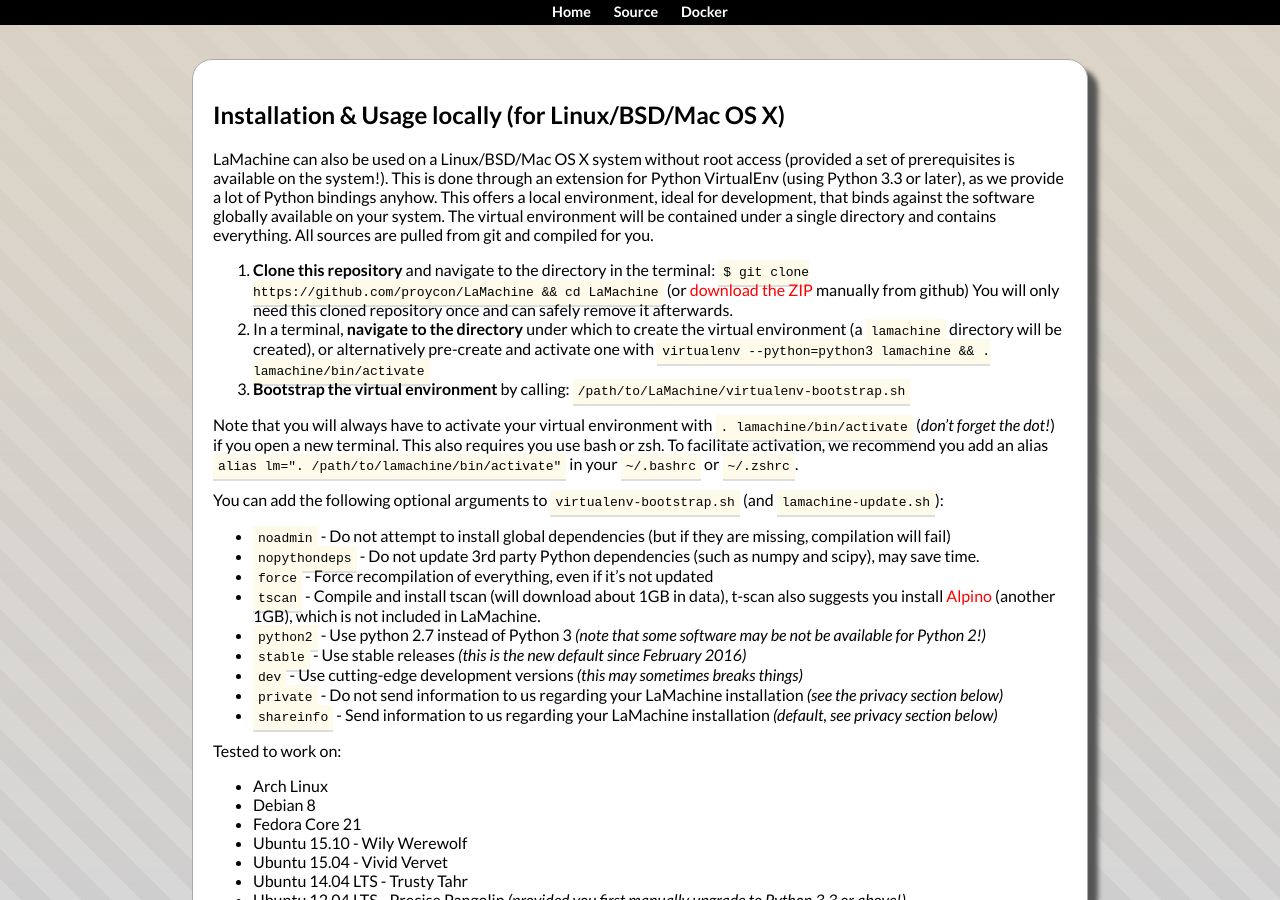
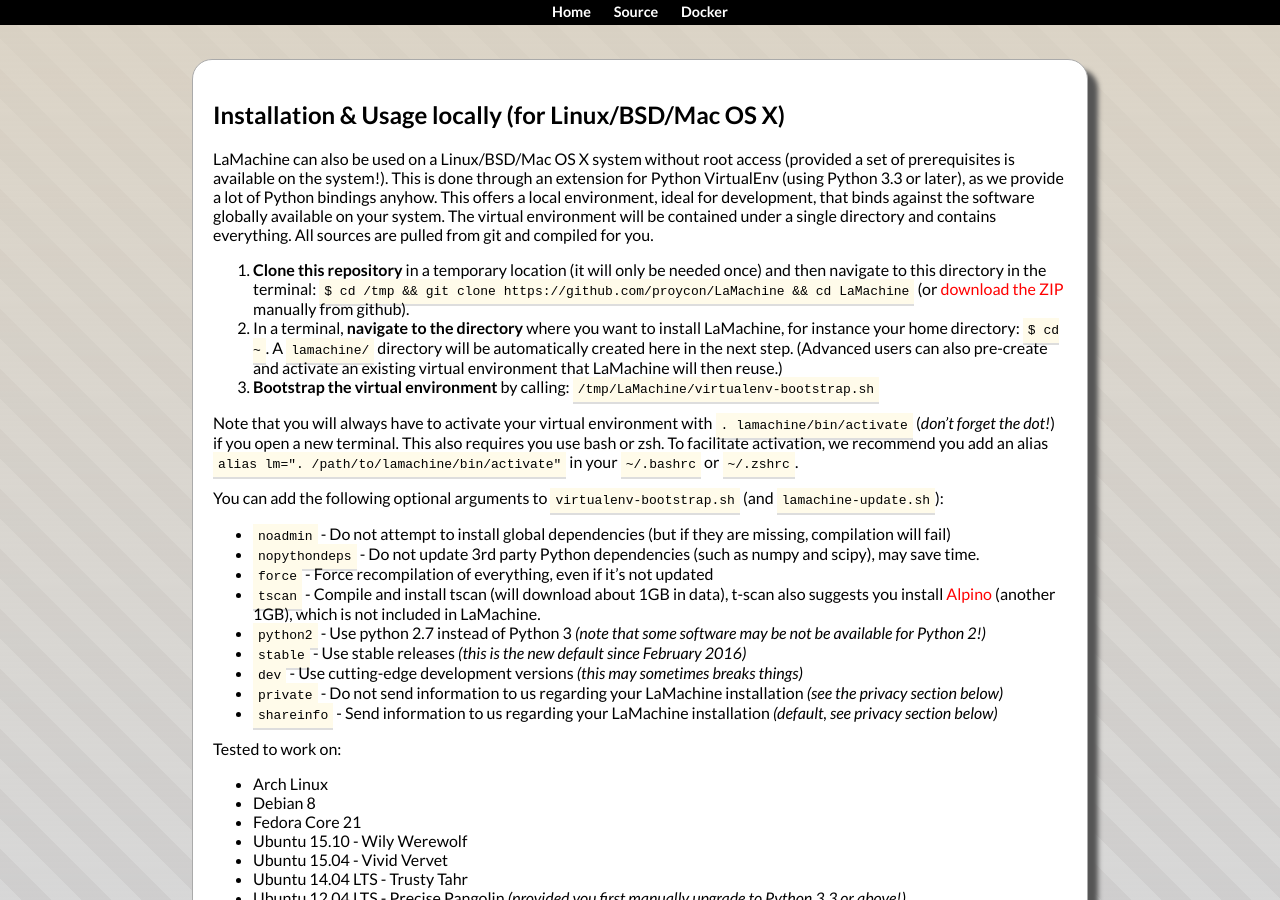
Before and after one commit to proycon/LaMachine, a Jekyll site: the page built from index.md, in a window 1280 px wide and 900 px high, scrolled down 2182 px. Built offline with Jekyll 4.4.1, drawn with Linux system fonts in a browser that asks for light colours.

Commit message:
[site] simplified virtualenv installation instructions

```diff
--- a/index.md
+++ b/index.md
@@ -110,12 +110,12 @@
 system. The virtual environment will be contained under a single directory and contains
 everything. All sources are pulled from git and compiled for you.
 
-1. **Clone this repository** and navigate to the directory in the terminal: ``$ git clone https://github.com/proycon/LaMachine && cd LaMachine``  (or [download the ZIP](https://github.com/proycon/LaMachine/archive/master.zip) manually from github)
-   You will only need this cloned repository once and can safely remove it afterwards.
-2. In a terminal, **navigate to the directory** under which to create the
-   virtual environment (a ``lamachine`` directory will be created), or alternatively pre-create and activate one with ``virtualenv --python=python3
-   lamachine && . lamachine/bin/activate``
-3. **Bootstrap the virtual environment** by calling: ``/path/to/LaMachine/virtualenv-bootstrap.sh``
+1. **Clone this repository** in a temporary location (it will only be needed once) and then navigate to this directory in the terminal: ``$ cd /tmp && git clone https://github.com/proycon/LaMachine && cd LaMachine``  (or [download the ZIP](https://github.com/proycon/LaMachine/archive/master.zip) manually from github).
+2. In a terminal, **navigate to the directory** where you want to install
+   LaMachine, for instance your home directory:  ``$ cd ~``.
+   A ``lamachine/`` directory will be automatically created here in the next step.
+   (Advanced users can also pre-create and activate an existing virtual environment that LaMachine will then reuse.)
+3. **Bootstrap the virtual environment** by calling: ``/tmp/LaMachine/virtualenv-bootstrap.sh``
 
 Note that you will always have to activate your virtual environment with
 ``. lamachine/bin/activate`` (*don't forget the dot!*) if you open a new terminal.
```
